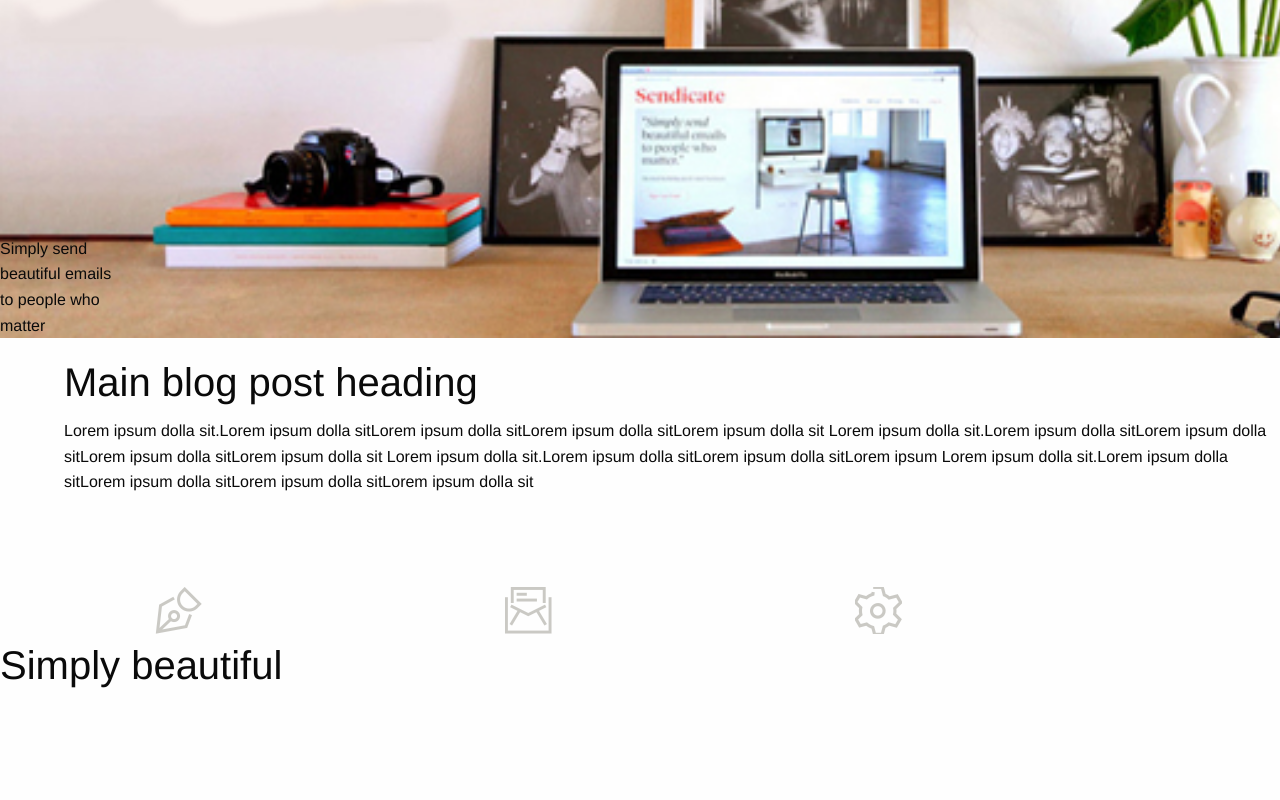
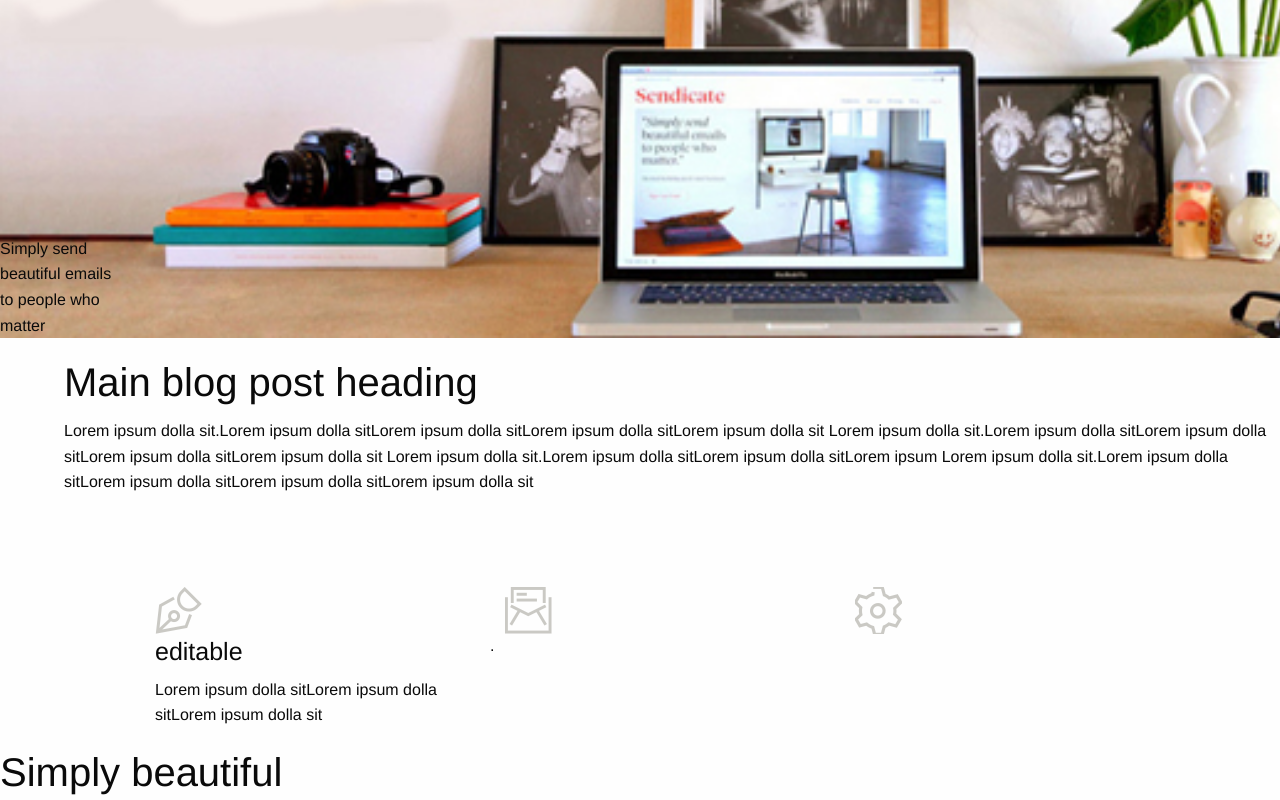
Before and after one commit to bakslash/Gnome, a plain HTML site: page index.html in a window 1280 px wide. Shown: the part 319-1119 px from the top of the page. Before the commit the page ends 1012 px from the top, so only its background shows below. Drawn offline with Linux system fonts and the light colour scheme.

Commit message:
modified

```diff
--- a/index.html
+++ b/index.html
@@ -32,7 +32,12 @@
 
     <div class="row">
         <div class="logo">
-            <div class="small-2 large-4 columns"><img src="images/logo_editable.png">
+            <div class="small-2 large-4 columns logos"><img src="images/logo_editable.png">
+                <br>
+                <div class="desc">
+                    <h4>editable</h4>
+                    <p>Lorem ipsum dolla sitLorem ipsum dolla sitLorem ipsum dolla sit</p>
+                </div>
                 <!-- ... -->
             </div>
             <div class="small-4 large-4 columns"><img src="images/logo_pro.png">
@@ -41,6 +46,7 @@
             <div class="small-6 large-4 columns"><img src="images/logo_versatile.png">
                 <!-- ... -->
             </div>
+            <div>.</div>
         </div>
     </div>
 
```
